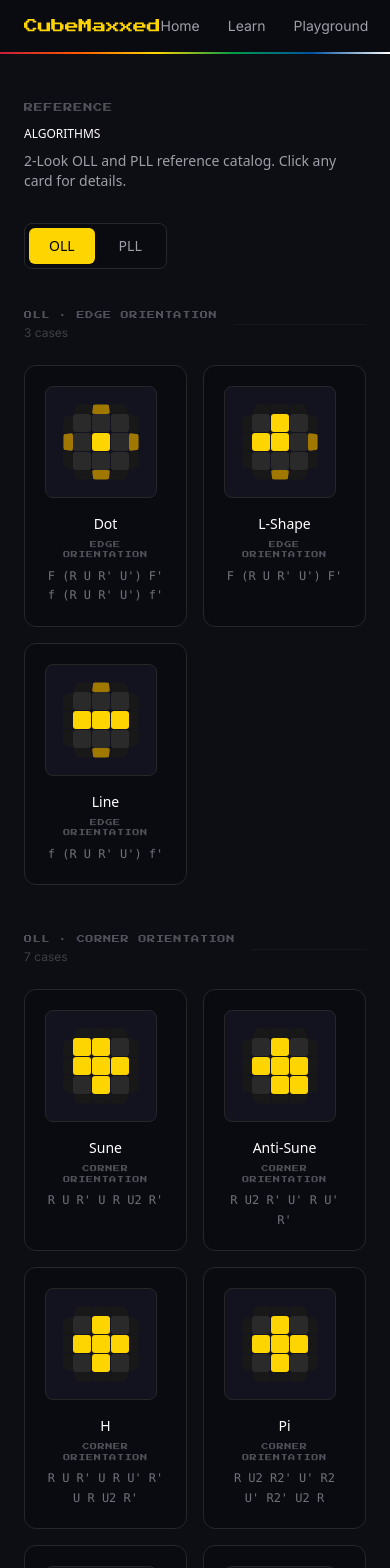
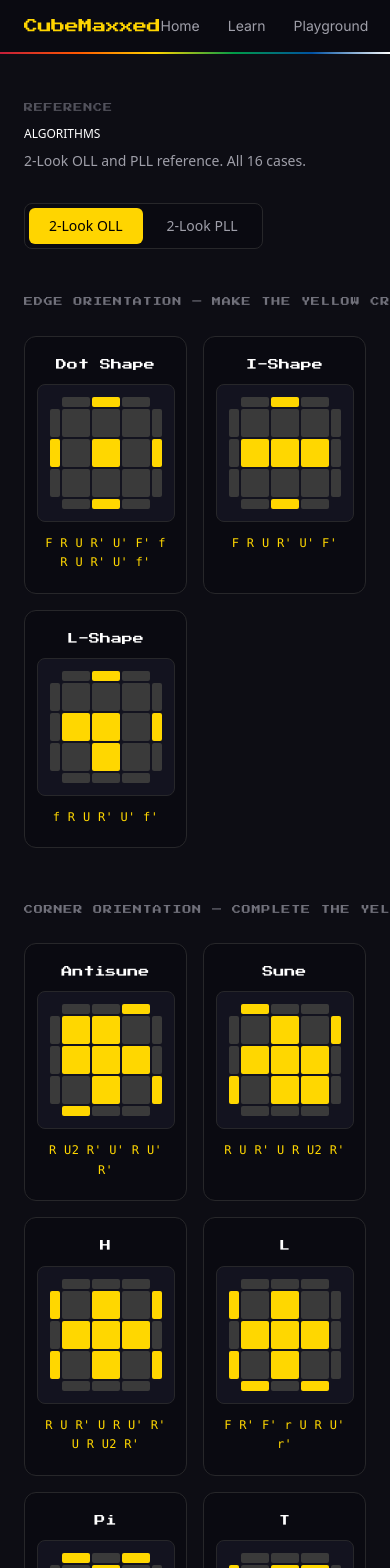
Before and after one commit to AlexanderJGreen/cubemaxxed, a Next.js app: page /algorithms in a window 390 px wide. Shown: the top 1568 px of the page. Built offline with nearby package versions, Linux system fonts and the light colour scheme.

Commit message:
revamp oll section into pure css

```diff
--- a/app/algorithms/page.tsx
+++ b/app/algorithms/page.tsx
@@ -4,389 +4,249 @@ import { useState } from "react";
 
 // ── Types ─────────────────────────────────────────────────────────────────────
 
-type Category = "OLL" | "PLL";
+type Tab = "oll" | "pll";
+type S = "Y" | "G";
 
-type Algorithm = {
+interface DiagramProps {
+  // Top face — 9 cells, row-major: [TL, TE, TR, LE, CC, RE, BL, BE, BR]
+  top: [S, S, S, S, S, S, S, S, S];
+  // Side strips — 3 cells each
+  back:  [S, S, S]; // left→right: TL-side, TE-side, TR-side
+  front: [S, S, S]; // left→right: BL-side, BE-side, BR-side
+  left:  [S, S, S]; // top→bottom: TL-side, LE-side, BL-side
+  right: [S, S, S]; // top→bottom: TR-side, RE-side, BR-side
+}
+
+interface OLLCase {
   name: string;
-  step: string;
-  notation: string;
-  recognition: string;
-  // 9-char top-face grid, row by row (TL→TR, ML→MR, BL→BR)
-  // Y = yellow (oriented/solved), G = grey (unoriented/unsolved)
-  topFace: string[];
-};
+  diagram: DiagramProps;
+  alg: string;
+}
 
-// ── Case Diagram ───────────────────────────────────────────────────────────────
+// ── CaseDiagram ───────────────────────────────────────────────────────────────
 //
-// Renders the classic OLL "plan view" — the 3×3 top face with a 1-cell-wide
-// strip of side stickers visible on all four sides, just like the reference
-// image. Edge side stickers are derived from top-face orientation (grey on top
-// → yellow on side, yellow on top → grey on side). Corner side stickers are
-// kept grey because the twist direction isn't stored in topFace.
+// Flat 5×5 CSS grid — corners of the grid are empty:
+//
+//        [B0][B1][B2]
+//   [L0] [TL][TE][TR] [R0]
+//   [L1] [LE][CC][RE] [R1]
+//   [L2] [BL][BE][BR] [R2]
+//        [F0][F1][F2]
 
-function CaseDiagram({ topFace, size }: { topFace: string[]; size: number }) {
-  // size = total width/height including side strips
-  const gap      = Math.max(1, Math.floor(size / 60));
-  const cell     = Math.floor((size - gap * 4) / 5);
-  const r        = Math.max(2, Math.round(cell / 6));
-  const step     = cell + gap;
-  const faceSize = 3 * cell + 2 * gap;
+const Y_COL = "#FFD700";
+const G_COL = "#3a3a3a";
 
-  // Top face: full brightness. Side strips: dimmed to suggest depth.
-  const topCol  = (c: string) => (c === "Y" ? "#FFD500" : "#2a2a2a");
-  const sideCol = (c: string) => (c === "Y" ? "#a07800" : "#181818");
+function sty(c: S): React.CSSProperties {
+  return { backgroundColor: c === "Y" ? Y_COL : G_COL, borderRadius: 2 };
+}
 
-  const es = (pos: number) => (topFace[pos] === "Y" ? "G" : "Y");
-  const back  = ["G", es(1), "G"];
-  const front = ["G", es(7), "G"];
-  const left  = ["G", es(3), "G"];
-  const right = ["G", es(5), "G"];
-
-  const total = cell * 5 + gap * 4;
-  const p     = cell * 5; // perspective distance — tight = dramatic angle
-
-  // Strip wrapper styles: CSS 3D perspective hinge at the shared edge with the face
-  const backStyle: React.CSSProperties = {
-    position: "absolute",
-    left: step, top: step - cell,
-    width: faceSize, height: cell,
-    display: "grid",
-    gridTemplateColumns: `repeat(3, ${cell}px)`,
-    gap,
-    transformOrigin: "bottom center",
-    transform: `perspective(${p}px) rotateX(52deg)`,
-  };
-  const frontStyle: React.CSSProperties = {
-    position: "absolute",
-    left: step, top: step + faceSize,
-    width: faceSize, height: cell,
-    display: "grid",
-    gridTemplateColumns: `repeat(3, ${cell}px)`,
-    gap,
-    transformOrigin: "top center",
-    transform: `perspective(${p}px) rotateX(-52deg)`,
-  };
-  const leftStyle: React.CSSProperties = {
-    position: "absolute",
-    left: step - cell, top: step,
-    width: cell, height: faceSize,
-    display: "grid",
-    gridTemplateRows: `repeat(3, ${cell}px)`,
-    gap,
-    transformOrigin: "right center",
-    transform: `perspective(${p}px) rotateY(-52deg)`,
-  };
-  const rightStyle: React.CSSProperties = {
-    position: "absolute",
-    left: step + faceSize, top: step,
-    width: cell, height: faceSize,
-    display: "grid",
-    gridTemplateRows: `repeat(3, ${cell}px)`,
-    gap,
-    transformOrigin: "left center",
-    transform: `perspective(${p}px) rotateY(52deg)`,
-  };
+export function CaseDiagram({ top, back, front, left, right }: DiagramProps) {
+  const cell = 28;
+  const side = 10;
+  const gap  = 2;
 
   return (
-    <div style={{ position: "relative", width: total, height: total, flexShrink: 0 }}>
-      {/* Side strips — angled away from top face */}
-      <div style={backStyle}>
-        {back.map((c, i) => (
-          <div key={i} style={{ backgroundColor: sideCol(c), borderRadius: r }} />
-        ))}
-      </div>
-      <div style={frontStyle}>
-        {front.map((c, i) => (
-          <div key={i} style={{ backgroundColor: sideCol(c), borderRadius: r }} />
-        ))}
-      </div>
-      <div style={leftStyle}>
-        {left.map((c, i) => (
-          <div key={i} style={{ backgroundColor: sideCol(c), borderRadius: r }} />
-        ))}
-      </div>
-      <div style={rightStyle}>
-        {right.map((c, i) => (
-          <div key={i} style={{ backgroundColor: sideCol(c), borderRadius: r }} />
-        ))}
-      </div>
-
-      {/* Top face (3×3) — rendered last so it sits on top visually */}
     <div
       style={{
-          position: "absolute",
-          left: step, top: step,
-          display: "grid",
-          gridTemplateColumns: `repeat(3, ${cell}px)`,
-          gridTemplateRows: `repeat(3, ${cell}px)`,
+        display: "inline-grid",
+        gridTemplateColumns: `${side}px ${cell}px ${cell}px ${cell}px ${side}px`,
+        gridTemplateRows:    `${side}px ${cell}px ${cell}px ${cell}px ${side}px`,
         gap,
       }}
     >
-        {topFace.map((c, i) => (
-          <div key={i} style={{ backgroundColor: topCol(c), borderRadius: r }} />
-        ))}
-      </div>
+      {/* Row 0 — back strip */}
+      <div /><div style={sty(back[0])} /><div style={sty(back[1])} /><div style={sty(back[2])} /><div />
+      {/* Row 1 — TL TE TR */}
+      <div style={sty(left[0])} /><div style={sty(top[0])} /><div style={sty(top[1])} /><div style={sty(top[2])} /><div style={sty(right[0])} />
+      {/* Row 2 — LE CC RE */}
+      <div style={sty(left[1])} /><div style={sty(top[3])} /><div style={sty(top[4])} /><div style={sty(top[5])} /><div style={sty(right[1])} />
+      {/* Row 3 — BL BE BR */}
+      <div style={sty(left[2])} /><div style={sty(top[6])} /><div style={sty(top[7])} /><div style={sty(top[8])} /><div style={sty(right[2])} />
+      {/* Row 4 — front strip */}
+      <div /><div style={sty(front[0])} /><div style={sty(front[1])} /><div style={sty(front[2])} /><div />
     </div>
   );
 }
 
-// ── Algorithm data ─────────────────────────────────────────────────────────────
+// ── OLL Case Data ─────────────────────────────────────────────────────────────
 //
-// Top-face grid layout (viewed from above, front face at bottom):
+// Top face positions:  [TL][TE][TR]   indices 0 1 2
+//                      [LE][CC][RE]   indices 3 4 5
+//                      [BL][BE][BR]   indices 6 7 8
 //
-//   [0][1][2]   TL  TC  TR
-//   [3][4][5]   ML  MC  MR
-//   [6][7][8]   BL  BC  BR
-//
-// Corners: 0=BL(FL), 2=BR(FR), 6=TL(BL), 8=TR(BR)  ← standard cube orientation
-// Edges:   1=TC(B), 3=ML(L), 5=MR(R), 7=BC(F)
-// Center:  4 (always Y for OLL/PLL)
+// EOLL side stickers: middle cell (edge) flips with top orientation.
+//   Corner cells for EOLL are G (corner orientation unknown at this step).
+// OCLL side stickers: middle cells are G (cross already done).
+//   Corner cells derived from the standard OLL state for each case.
+//   H, L, Pi side stickers are explicitly specified in the design doc.
 
-const ALGORITHMS: Record<Category, Algorithm[]> = {
-  OLL: [
-    // ── Step 1: Edge Orientation (EOLL) — 3 cases ──
+// ── Edge Orientation (3 cases) ───────────────────────────────────────────────
+
+const EDGE_ORI: OLLCase[] = [
   {
-      name: "Dot",
-      step: "Edge Orientation",
-      notation: "F (R U R' U') F' f (R U R' U') f'",
-      recognition:
-        "No yellow edges on top face — only the center sticker is yellow. All four edges point sideways.",
-      topFace: ["G","G","G","G","Y","G","G","G","G"],
+    name: "Dot Shape",
+    diagram: {
+      top:   ["G","G","G","G","Y","G","G","G","G"],
+      back:  ["G","Y","G"],
+      front: ["G","Y","G"],
+      left:  ["G","Y","G"],
+      right: ["G","Y","G"],
+    },
+    alg: "F R U R' U' F' f R U R' U' f'",
+  },
+  {
+    name: "I-Shape",
+    diagram: {
+      top:   ["G","G","G","Y","Y","Y","G","G","G"],
+      back:  ["G","Y","G"],
+      front: ["G","Y","G"],
+      left:  ["G","G","G"],
+      right: ["G","G","G"],
+    },
+    alg: "F R U R' U' F'",
   },
   {
     name: "L-Shape",
-      step: "Edge Orientation",
-      notation: "F (R U R' U') F'",
-      recognition:
-        "Two adjacent yellow edges on top forming an L. Hold the cube so the L sits in the back-left corner (oriented edges point toward back and left), then execute.",
-      topFace: ["G","Y","G","Y","Y","G","G","G","G"],
+    diagram: {
+      top:   ["G","G","G","Y","Y","G","G","Y","G"],
+      back:  ["G","Y","G"],
+      front: ["G","G","G"],
+      left:  ["G","G","G"],
+      right: ["G","Y","G"],
+    },
+    alg: "f R U R' U' f'",
+  },
+];
+
+// ── Corner Orientation (7 cases) ─────────────────────────────────────────────
+// All edges are Y (cross done). Middle cell of every side strip is G.
+
+const CORNER_ORI: OLLCase[] = [
+  {
+    name: "Antisune",
+    diagram: {
+      top:   ["Y","Y","G","Y","Y","Y","G","Y","G"],
+      // TL solved. Unoriented: TR faces back, BL faces front, BR faces right.
+      back:  ["G","G","Y"],
+      front: ["Y","G","G"],
+      left:  ["G","G","G"],
+      right: ["G","G","Y"],
+    },
+    alg: "R U2 R' U' R U' R'",
   },
   {
-      name: "Line",
-      step: "Edge Orientation",
-      notation: "f (R U R' U') f'",
-      recognition:
-        "Two opposite yellow edges on top forming a straight line. Hold the line horizontally (left to right, not front to back), then execute.",
-      topFace: ["G","G","G","Y","Y","Y","G","G","G"],
+    name: "Sune",
+    diagram: {
+      top:   ["G","Y","G","Y","Y","Y","G","Y","Y"],
+      // BR solved. Unoriented: TL faces back, TR faces right, BL faces left.
+      back:  ["Y","G","G"],
+      front: ["G","G","G"],
+      left:  ["G","G","Y"],
+      right: ["Y","G","G"],
     },
-    // ── Step 2: Corner Orientation (OCLL) — 7 cases ──
-    // Cross is done, so edges 1,3,5,7 are always Y.
-    {
-      name: "Sune",
-      step: "Corner Orientation",
-      notation: "R U R' U R U2 R'",
-      recognition:
-        "One yellow corner on top. Hold the solved corner at front-left — you'll see a fish shape on the U face. Two yellow stickers visible on the front face, one on the right.",
-      topFace: ["Y","Y","G","Y","Y","Y","G","Y","G"],
-    },
-    {
-      name: "Anti-Sune",
-      step: "Corner Orientation",
-      notation: "R U2 R' U' R U' R'",
-      recognition:
-        "One yellow corner on top — mirror of Sune. Hold the solved corner at front-right. Two yellow stickers visible on the right face, one on the front.",
-      topFace: ["G","Y","G","Y","Y","Y","G","Y","Y"],
+    alg: "R U R' U R U2 R'",
   },
   {
     name: "H",
-      step: "Corner Orientation",
-      notation: "R U R' U R U' R' U R U2 R'",
-      recognition:
-        "No yellow corners on top. Front and back faces each show two yellow corner stickers. Left and right faces show none.",
-      topFace: ["G","Y","G","Y","Y","Y","G","Y","G"],
+    diagram: {
+      top:   ["G","Y","G","Y","Y","Y","G","Y","G"],
+      // Spec: left Y G Y, right Y G Y, back/front all G.
+      back:  ["G","G","G"],
+      front: ["G","G","G"],
+      left:  ["Y","G","Y"],
+      right: ["Y","G","Y"],
+    },
+    alg: "R U R' U R U' R' U R U2 R'",
+  },
+  {
+    name: "L",
+    diagram: {
+      top:   ["G","Y","G","Y","Y","Y","G","Y","G"],
+      // Spec: front Y G Y, left Y G Y, back/right all G.
+      back:  ["G","G","G"],
+      front: ["Y","G","Y"],
+      left:  ["Y","G","Y"],
+      right: ["G","G","G"],
+    },
+    alg: "F R' F' r U R U' r'",
   },
   {
     name: "Pi",
-      step: "Corner Orientation",
-      notation: "R U2 R2' U' R2 U' R2' U2 R",
-      recognition:
-        "No yellow corners on top. One side shows two yellow corner stickers, the opposite shows two more — forming a π shape. Differs from H by which sides show yellow.",
-      topFace: ["G","Y","G","Y","Y","Y","G","Y","G"],
+    diagram: {
+      top:   ["G","Y","G","Y","Y","Y","G","Y","G"],
+      // Spec: back Y G Y, front Y G Y, left/right all G.
+      back:  ["Y","G","Y"],
+      front: ["Y","G","Y"],
+      left:  ["G","G","G"],
+      right: ["G","G","G"],
+    },
+    alg: "R U2 R2 U' R2 U' R2 U2 R",
   },
   {
-      name: "Headlights",
-      step: "Corner Orientation",
-      notation: "R2 D R' U2 R D' R' U2 R'",
-      recognition:
-        "Two yellow corners on top (diagonally opposite). One side face shows two yellow stickers side by side — the headlights. Hold the headlights facing you.",
-      topFace: ["Y","Y","G","Y","Y","Y","G","Y","Y"],
+    name: "T",
+    diagram: {
+      top:   ["G","Y","Y","Y","Y","Y","Y","Y","G"],
+      // TR, BL solved. Unoriented: TL faces left, BR faces front.
+      back:  ["G","G","G"],
+      front: ["G","G","Y"],
+      left:  ["Y","G","G"],
+      right: ["G","G","G"],
+    },
+    alg: "r U R' U' r' F R F'",
   },
   {
-      name: "Chameleon",
-      step: "Corner Orientation",
-      notation: "r U R' U' r' F R F'",
-      recognition:
-        "Two adjacent yellow corners on top (left side). The two unsolved corners have yellow stickers pointing in different directions — one left, one front.",
-      topFace: ["Y","Y","G","Y","Y","Y","Y","Y","G"],
+    name: "U",
+    diagram: {
+      top:   ["G","Y","G","Y","Y","Y","Y","Y","Y"],
+      // BL, BR solved. Unoriented TL + TR show headlights on back face.
+      back:  ["Y","G","Y"],
+      front: ["G","G","G"],
+      left:  ["G","G","G"],
+      right: ["G","G","G"],
     },
-    {
-      name: "Blinker",
-      step: "Corner Orientation",
-      notation: "F' r U R' U' r' F R",
-      recognition:
-        "Two adjacent yellow corners on top (right side). Differs from Chameleon — the two unsolved corners both have their yellow stickers facing the same side.",
-      topFace: ["G","Y","Y","Y","Y","Y","G","Y","Y"],
+    alg: "R2 D R' U2 R D' R' U2 R'",
   },
-  ],
-  PLL: [
-    // All top stickers are yellow (OLL is complete).
-    // Recognition comes from the side sticker patterns described in the text.
-    // ── Step 1: Corner Permutation (CPLL) — 2 cases ──
-    {
-      name: "T-Perm",
-      step: "Corner Permutation",
-      notation: "R U R' U' R' F R2 U' R' U' R U R' F'",
-      recognition:
-        "Find the side with headlights (two matching corner stickers) and hold it on the LEFT. Swaps two adjacent corners and two opposite edges.",
-      topFace: ["Y","Y","Y","Y","Y","Y","Y","Y","Y"],
-    },
-    {
-      name: "Y-Perm",
-      step: "Corner Permutation",
-      notation: "F R U' R' U' R U R' F' R U R' U' R' F R F'",
-      recognition:
-        "No headlights on any side — no two adjacent corner stickers match anywhere. Swaps two diagonal corners. Hold in any direction.",
-      topFace: ["Y","Y","Y","Y","Y","Y","Y","Y","Y"],
-    },
-    // ── Step 2: Edge Permutation (EPLL) — 4 cases ──
-    {
-      name: "Ua-Perm",
-      step: "Edge Permutation",
-      notation: "R U' R U R U R U' R' U' R2",
-      recognition:
-        "One fully solved bar (all top-layer stickers match) on one side. Hold that bar at the BACK. Edges cycle clockwise.",
-      topFace: ["Y","Y","Y","Y","Y","Y","Y","Y","Y"],
-    },
-    {
-      name: "Ub-Perm",
-      step: "Edge Permutation",
-      notation: "R2 U R U R' U' R' U' R' U R'",
-      recognition:
-        "One fully solved bar at the BACK — same recognition as Ua, but edges cycle counter-clockwise instead.",
-      topFace: ["Y","Y","Y","Y","Y","Y","Y","Y","Y"],
-    },
-    {
-      name: "H-Perm",
-      step: "Edge Permutation",
-      notation: "M2 U M2 U2 M2 U M2",
-      recognition:
-        "No solved bar anywhere. All four sides show a checkerboard-like pattern on the top layer — opposite side colors match. Execute from any angle.",
-      topFace: ["Y","Y","Y","Y","Y","Y","Y","Y","Y"],
-    },
-    {
-      name: "Z-Perm",
-      step: "Edge Permutation",
-      notation: "M2 U M2 U M' U2 M2 U2 M' U2",
-      recognition:
-        "No solved bar, but two adjacent sides each have one matching edge sticker. Hold so the two correctly-colored front-face edge stickers are on the left and right.",
-      topFace: ["Y","Y","Y","Y","Y","Y","Y","Y","Y"],
-    },
-  ],
-};
+];
 
 // ── Card ──────────────────────────────────────────────────────────────────────
 
-function AlgorithmCard({
-  alg,
-  onClick,
-}: {
-  alg: Algorithm;
-  onClick: () => void;
-}) {
+function CaseCard({ c }: { c: OLLCase }) {
   return (
-    <button
-      onClick={onClick}
-      className="rounded-xl border border-zinc-800 bg-[#0a0a11] p-5 flex flex-col gap-4 hover:border-zinc-500 hover:bg-[#0f0f1a] transition-all text-left cursor-pointer group"
-    >
-      {/* Visual */}
-      <div className="flex justify-center">
-        <div
-          className="rounded-lg bg-[#13131f] border border-zinc-800 group-hover:border-zinc-700 transition-colors flex items-center justify-center"
-          style={{ width: 112, height: 112 }}
-        >
-          <CaseDiagram topFace={alg.topFace} size={96} />
+    <div className="flex flex-col items-center gap-3 rounded-xl border border-zinc-800 bg-[#0a0a11] p-5">
+      <p className="font-heading text-white text-[11px] leading-snug text-center">
+        {c.name}
+      </p>
+      <div className="rounded-lg bg-[#13131f] border border-zinc-800 p-3 flex items-center justify-center">
+        <CaseDiagram {...c.diagram} />
       </div>
-      </div>
-
-      {/* Name + step + notation */}
-      <div className="flex flex-col gap-1.5 text-center">
-        <p className="text-white text-sm font-medium">{alg.name}</p>
-        <p className="font-heading text-[7px] text-zinc-600 tracking-widest">
-          {alg.step.toUpperCase()}
-        </p>
-        <p className="font-mono text-zinc-500 text-xs leading-relaxed break-all">
-          {alg.notation}
+      <p className="font-mono text-[#FFD700] text-xs tracking-wide text-center leading-relaxed">
+        {c.alg}
       </p>
     </div>
-    </button>
   );
 }
 
-// ── Modal ─────────────────────────────────────────────────────────────────────
+// ── Section ───────────────────────────────────────────────────────────────────
 
-function AlgorithmModal({
-  alg,
-  category,
-  onClose,
-}: {
-  alg: Algorithm;
-  category: Category;
-  onClose: () => void;
-}) {
+function Section({ title, cases }: { title: string; cases: OLLCase[] }) {
   return (
-    <div
-      className="fixed inset-0 z-50 flex items-center justify-center p-4 bg-black/70 backdrop-blur-sm"
-      onClick={onClose}
-    >
-      <div
-        className="relative w-full max-w-lg rounded-2xl border border-zinc-700 bg-[#0d0d14] overflow-hidden shadow-2xl"
-        onClick={(e) => e.stopPropagation()}
-      >
-        {/* Header */}
-        <div className="flex items-center justify-between px-6 py-4 border-b border-zinc-800">
-          <div className="flex items-center gap-3">
-            <span className="text-xs font-medium px-2 py-0.5 rounded bg-[#FFD500]/10 text-[#FFD500] border border-[#FFD500]/20">
-              {category}
+    <div className="flex flex-col gap-5">
+      {/* Section header */}
+      <div className="flex items-center gap-4">
+        <span className="font-heading text-[9px] text-zinc-500 tracking-widest whitespace-nowrap">
+          {title.toUpperCase()}
         </span>
-            <span className="text-xs text-zinc-500">{alg.step}</span>
-            <h2 className="text-white font-medium">{alg.name}</h2>
-          </div>
-          <button
-            onClick={onClose}
-            className="text-zinc-500 hover:text-zinc-200 transition-colors cursor-pointer text-lg leading-none"
-          >
-            ✕
-          </button>
+        <div className="flex-1 h-px bg-white/[0.05]" />
+        <span className="font-heading text-[9px] text-zinc-700">
+          {cases.length} {cases.length === 1 ? "CASE" : "CASES"}
+        </span>
       </div>
 
-        <div className="p-6 space-y-6">
-          {/* Diagram */}
-          <div className="rounded-xl border border-zinc-800 bg-[#13131f] flex items-center justify-center py-8">
-            <CaseDiagram topFace={alg.topFace} size={180} />
-          </div>
-
-          {/* Notation */}
-          <div>
-            <p className="text-xs text-zinc-500 uppercase tracking-widest mb-2">
-              Algorithm
-            </p>
-            <div className="rounded-lg bg-[#13131f] border border-zinc-800 px-4 py-3">
-              <p className="font-mono text-[#FFD500] text-base tracking-wide leading-relaxed">
-                {alg.notation}
-              </p>
-            </div>
-          </div>
-
-          {/* Recognition */}
-          <div>
-            <p className="text-xs text-zinc-500 uppercase tracking-widest mb-2">
-              Recognition
-            </p>
-            <p className="text-zinc-300 text-sm leading-relaxed">
-              {alg.recognition}
-            </p>
-          </div>
-        </div>
+      {/* Card grid */}
+      <div className="grid grid-cols-2 sm:grid-cols-3 md:grid-cols-4 lg:grid-cols-5 gap-4">
+        {cases.map((c) => (
+          <CaseCard key={c.name} c={c} />
+        ))}
       </div>
     </div>
   );
@@ -394,20 +254,8 @@ function AlgorithmModal({
 
 // ── Page ──────────────────────────────────────────────────────────────────────
 
-function groupByStep(algs: Algorithm[]): { step: string; algs: Algorithm[] }[] {
-  const map = new Map<string, Algorithm[]>();
-  for (const alg of algs) {
-    if (!map.has(alg.step)) map.set(alg.step, []);
-    map.get(alg.step)!.push(alg);
-  }
-  return Array.from(map.entries()).map(([step, algs]) => ({ step, algs }));
-}
-
 export default function Algorithms() {
-  const [category, setCategory] = useState<Category>("OLL");
-  const [selected, setSelected] = useState<Algorithm | null>(null);
-  const algs = ALGORITHMS[category];
-  const groups = groupByStep(algs);
+  const [tab, setTab] = useState<Tab>("oll");
 
   return (
     <div className="mx-auto max-w-5xl px-6 py-10">
@@ -423,69 +271,49 @@ export default function Algorithms() {
           ALGORITHMS
         </h1>
         <p className="text-zinc-400 text-sm mt-2">
-          2-Look OLL and PLL reference catalog. Click any card for details.
+          2-Look OLL and PLL reference. All 16 cases.
         </p>
       </div>
 
-      {/* Category tabs */}
+      {/* Tab bar */}
       <div className="flex gap-1 bg-[#0a0a11] border border-zinc-800 rounded-lg p-1 w-fit mb-10">
-        {(["OLL", "PLL"] as Category[]).map((cat) => (
+        {(["oll", "pll"] as Tab[]).map((t) => (
           <button
-            key={cat}
-            onClick={() => {
-              setCategory(cat);
-              setSelected(null);
-            }}
+            key={t}
+            onClick={() => setTab(t)}
             className={`px-5 py-2 rounded-md text-sm font-medium transition-colors cursor-pointer ${
-              category === cat
+              tab === t
                 ? "bg-[#FFD500] text-black"
                 : "text-zinc-400 hover:text-zinc-100"
             }`}
           >
-            {cat}
+            {t === "oll" ? "2-Look OLL" : "2-Look PLL"}
           </button>
         ))}
       </div>
 
-      {/* Grouped sections */}
+      {/* OLL tab */}
+      {tab === "oll" && (
         <div className="flex flex-col gap-12">
-        {groups.map(({ step, algs: stepAlgs }) => (
-          <div key={step}>
-            {/* Section header */}
-            <div className="flex items-center gap-4 mb-6">
-              <div className="flex flex-col gap-1">
-                <span className="font-heading text-[8px] text-zinc-600 tracking-widest">
-                  {category} · {step.toUpperCase()}
+          <Section
+            title="Edge Orientation — Make the Yellow Cross"
+            cases={EDGE_ORI}
+          />
+          <Section
+            title="Corner Orientation — Complete the Yellow Face"
+            cases={CORNER_ORI}
+          />
+        </div>
+      )}
+
+      {/* PLL tab — placeholder until Prompt 3 */}
+      {tab === "pll" && (
+        <div className="flex flex-col items-center justify-center py-24 gap-4">
+          <span className="font-heading text-[9px] text-zinc-600 tracking-widest">
+            COMING SOON
           </span>
-                <span className="font-sans text-xs text-zinc-700">
-                  {stepAlgs.length}{" "}
-                  {stepAlgs.length === 1 ? "case" : "cases"}
-                </span>
+          <p className="text-zinc-500 text-sm">PLL cases will be added next.</p>
         </div>
-              <div className="flex-1 h-px bg-white/[0.04]" />
-            </div>
-
-            {/* Cards */}
-            <div className="grid grid-cols-2 sm:grid-cols-3 md:grid-cols-4 lg:grid-cols-5 gap-4">
-              {stepAlgs.map((alg) => (
-                <AlgorithmCard
-                  key={alg.name}
-                  alg={alg}
-                  onClick={() => setSelected(alg)}
-                />
-              ))}
-            </div>
-          </div>
-        ))}
-      </div>
-
-      {/* Detail modal */}
-      {selected && (
-        <AlgorithmModal
-          alg={selected}
-          category={category}
-          onClose={() => setSelected(null)}
-        />
       )}
     </div>
   );
```
Also changed, not shown: 3 other files (tests, documents, lock files or other folders). Lines whose indentation alone changed are shown as unchanged.
